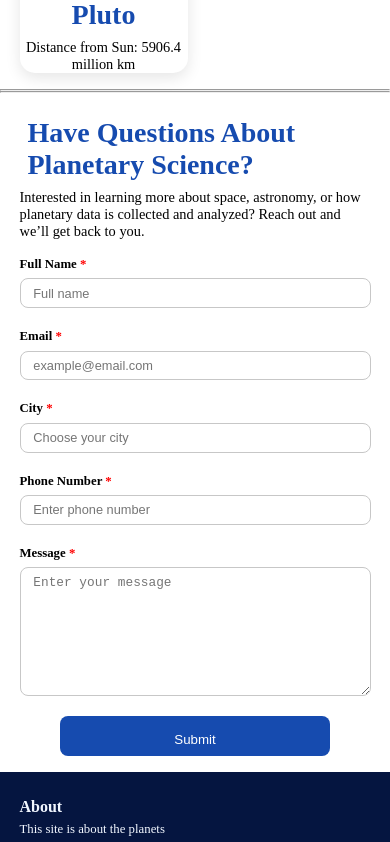
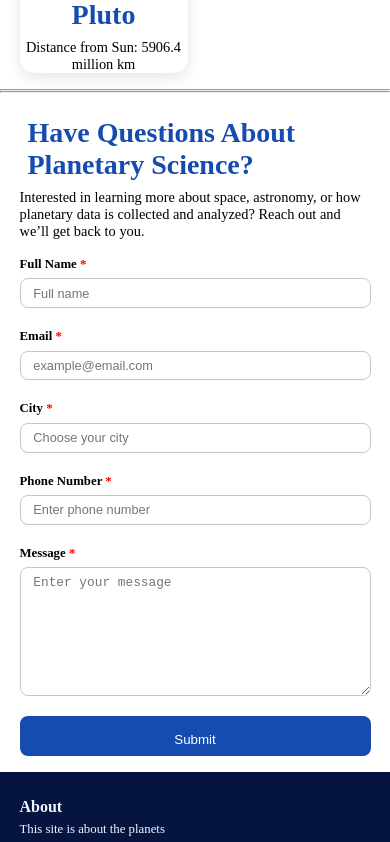
Before and after one commit to OJ-code-lab/ts-acedemy-project, a React (Vite) app in the folder capstoneProject/: page / in a window 390 px wide. Shown: the part 2579-3421 px from the top of the page. Built offline with nearby package versions, Linux system fonts and the light colour scheme.

Commit message:
Refactor button styles and adjust about_us link

```diff
--- a/capstoneProject/src/index.css
+++ b/capstoneProject/src/index.css
@@ -402,12 +402,10 @@ h3{
         flex-direction: column;
     }
     .about_us a{
-    word-wrap: break-word;
+        word-wrap: break-word;
     }
     button[type=submit]{
-    height: 5rem;
-    width: 33.7rem;
-    margin: 0 auto;
+       width: 100%;
     }
 
 }
```
